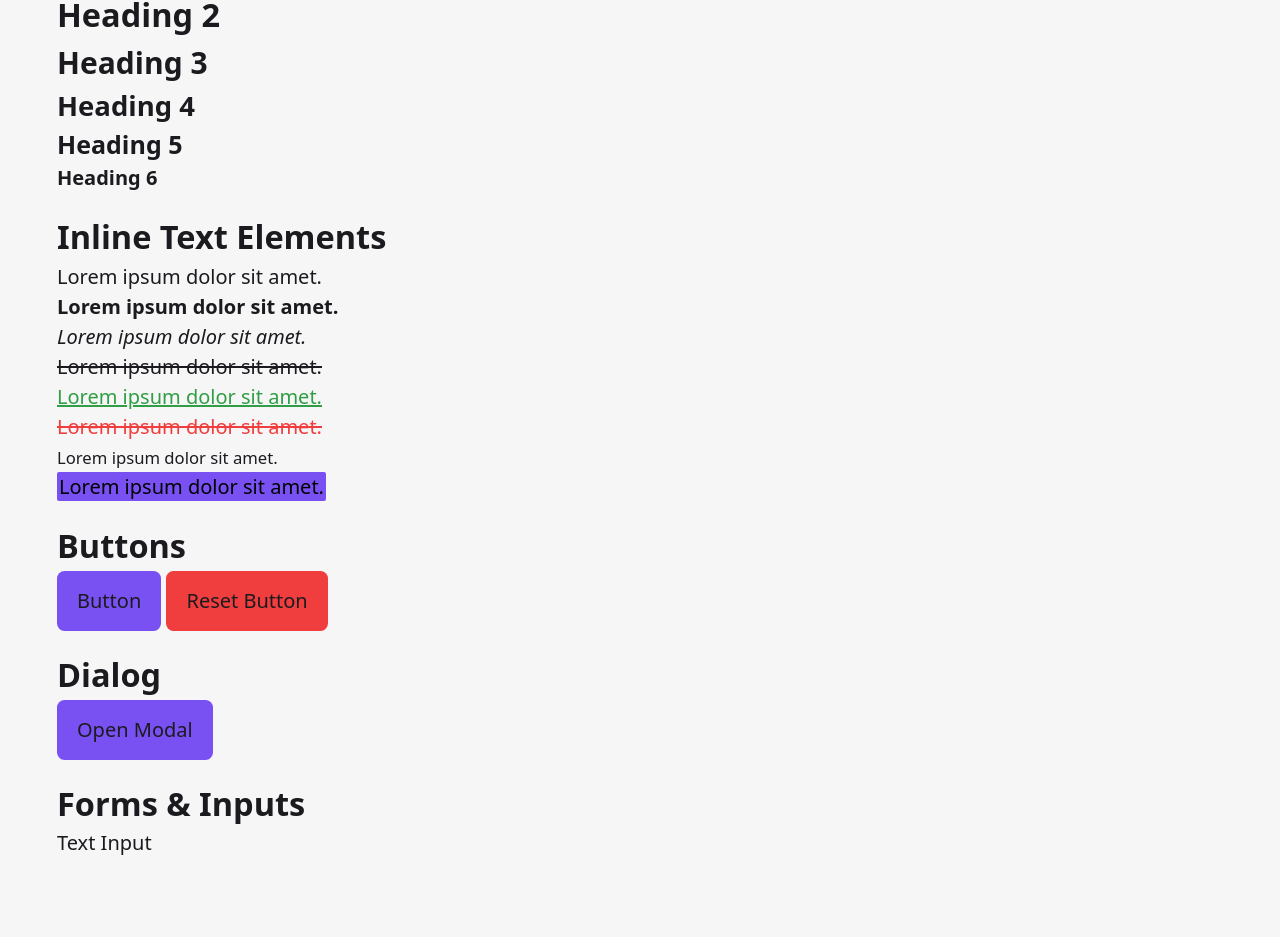
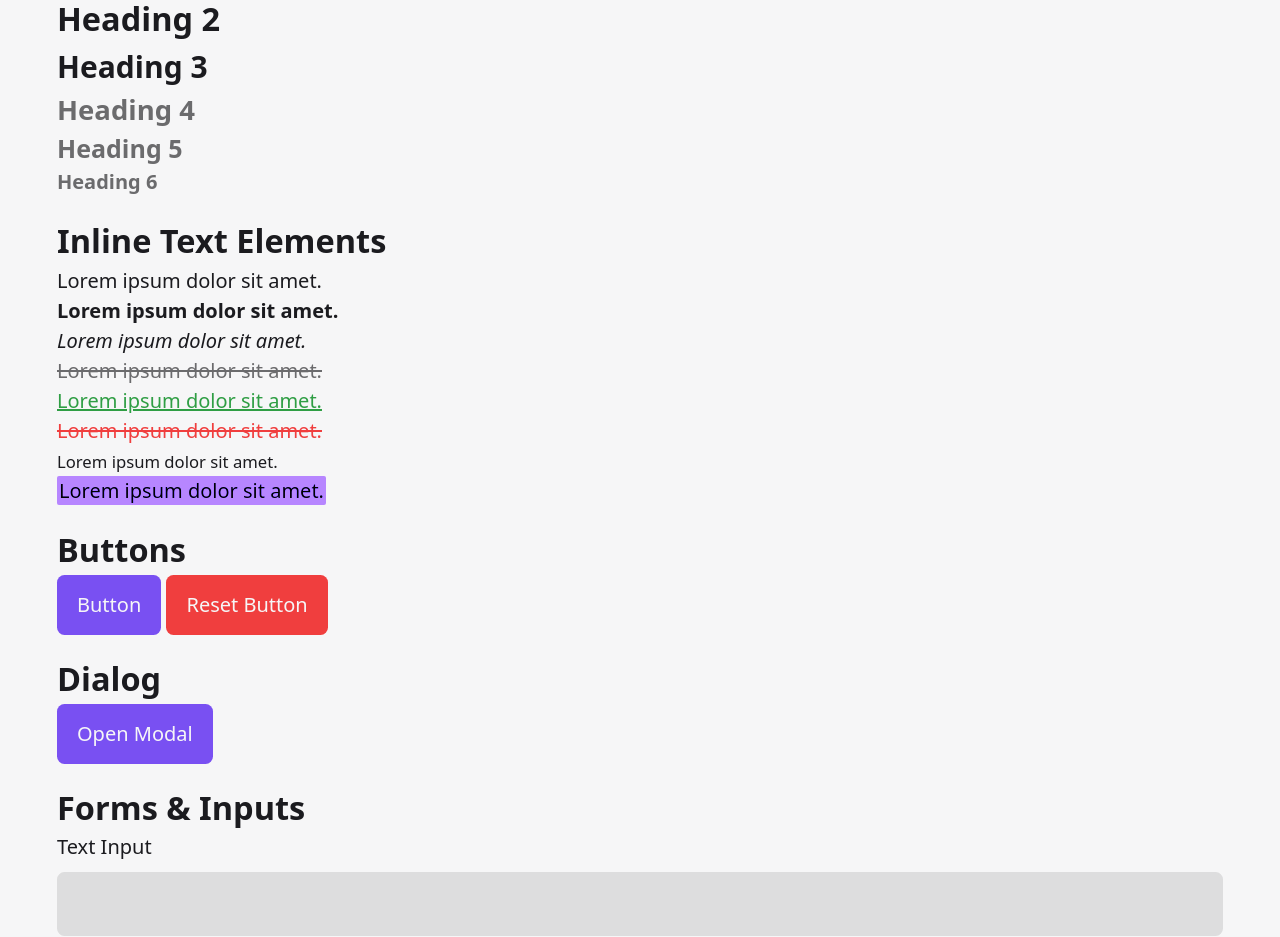
Before and after one commit to jamesspearsv/jump-css, a website: page index.html in a window 1280 px wide. Shown: the part 737-1674 px from the top of the page. Drawn offline with Linux system fonts and the light colour scheme; files whose address does not match are found by name.

Commit message:
Add easier to use alt colors

```diff
--- a/index.html
+++ b/index.html
@@ -10,13 +10,13 @@
       .VContainer article {
         height: 50px;
         width: 50px;
-        background-color: var(--clr-accent-500);
+        background-color: var(--clr-accent);
       }
 
       .HContainer.clr > article {
         height: auto;
         width: auto;
-        color: var(--clr-accent-500);
+        color: var(--clr-accent);
         padding: 0.375rem;
         border-radius: 3px;
       }
@@ -93,6 +93,7 @@
     </nav>
     <main class="main-demo">
       <section>
+        <!-- TODO: Update colors preview -->
         <h1>Colors</h1>
         <section class="HContainer clr">
           <article class="clr-main-100">clr-main-100</article>
--- a/src/parts/classes.css
+++ b/src/parts/classes.css
@@ -19,7 +19,8 @@ Jump.css can be used purely without any classes. These classes are provided to m
 }
 
 .hoverable:hover {
-  background-color: var(--clr-accent); /* TODO: Alt color */
+  background-color: var(--clr-accent-alt);
+  transition: background-color 200ms ease-in-out;
 }
 
 .focusable:focus-visible {
--- a/src/parts/clickables.css
+++ b/src/parts/clickables.css
@@ -5,15 +5,17 @@ input[type='submit'] {
   padding-block: var(--spacing-0);
   border-radius: var(--border-radius);
   border: none;
-  color: var(--clr-text);
+  color: var(--clr-light);
   font-size: 1rem;
   background-color: var(--clr-accent);
+
+  transition: background-color 200ms ease-in-out;
 }
 
 button:hover,
 input[type='submit']:hover {
   cursor: pointer;
-  background-color: var(--clr-accent); /* TODO: Alt color */
+  background-color: var(--clr-accent-alt); /* TODO: Alt color */
 }
 
 button[type='reset'] {
--- a/src/parts/components.css
+++ b/src/parts/components.css
@@ -121,7 +121,7 @@ dialog > article > button[type='reset']::after {
 
 /** CARDS */
 article {
-  background-color: var(--clr-bg); /* TODO: Alt color */
+  background-color: var(--clr-bg-alt); /* TODO: Alt color */
   padding: 1rem 1.25rem;
   border-radius: var(--border-radius);
   border: var(--border-style);
--- a/src/parts/font.css
+++ b/src/parts/font.css
@@ -34,11 +34,11 @@ h6 {
 h4,
 h5,
 h6 {
-  color: var(--clr-text); /* TODO: Alt color */
+  color: var(--clr-text-alt); /* TODO: Alt color */
 }
 
 s {
-  color: var(--clr-text); /* TODO: Alt color */
+  color: var(--clr-text-alt); /* TODO: Alt color */
 }
 
 ins {
@@ -50,7 +50,8 @@ del {
 }
 
 mark {
-  background-color: var(--clr-accent); /* TODO: Alt color */
+  background-color: var(--clr-accent-alt); /* TODO: Alt color */
+  filter: saturate(0.75) brightness(1.75);
   padding: 1px 2px;
   border-radius: 2px;
 }
--- a/src/parts/forms.css
+++ b/src/parts/forms.css
@@ -24,14 +24,14 @@ textarea {
   border: var(--border-style);
   padding: var(--spacing-0);
   border-radius: var(--border-radius);
-  background-color: var(--clr-bg); /* TODO: Alt color */
+  background-color: var(--clr-bg-alt); /* TODO: Alt color */
   width: 100%;
   font-size: var(--size-1);
 }
 
 input::placeholder,
 textarea::placeholder {
-  color: var(--clr-text); /* TODO: Alt color */
+  color: var(--clr-text-alt); /* TODO: Alt color */
 }
 
 textarea {
--- a/src/parts/properties.css
+++ b/src/parts/properties.css
@@ -1,63 +1,23 @@
 :root {
-  /*! TODO: Finish setting up new color system and refactor component parts */
-
   /** Customizable Color Properties */
   --clr-light: #f6f6f7;
   --clr-dark: #1b1b1f;
 
   --clr-bg: var(--clr-light);
+  --clr-bg-alt: color-mix(in srgb, var(--clr-bg), #000000 10%);
   --clr-text: var(--clr-dark);
+  --clr-text-alt: color-mix(in srgb, var(--clr-text), #ffffff 35%);
   --clr-accent: #7950f2;
+  --clr-accent-alt: color-mix(in srgb, var(--clr-accent), #000000 10%);
   --clr-danger: #f03e3e;
   --clr-success: #2f9e44;
 
-  /* TODO: Add alt colors */
-  /*
-  - [] bg alt
-  - [] text alt
-  - [] accent alt
-  */
-
   @media (prefers-color-scheme: dark) {
     --clr-bg: var(--clr-dark);
+    --clr-bg-alt: color-mix(in srgb, var(--clr-bg), #ffffff 10%);
     --clr-text: var(--clr-light);
+    --clr-text-alt: color-mix(in srgb, var(--clr-text), #000000 45%);
   }
-
-  /* Color system */
-  /* lighter variants */
-  /* --clr-main-04: color-mix(in oklch, var(--clr-main), #ffffff 90%);
-  --clr-main-03: color-mix(in oklch, var(--clr-main), #ffffff 75%);
-  --clr-main-02: color-mix(in oklch, var(--clr-main), #ffffff 60%);
-  --clr-main-01: color-mix(in oklch, var(--clr-main), #ffffff 45%); */
-
-  /* --clr-main-00: var(--clr-main);  */
-
-  /* darker variants */
-  /* --clr-main-10: color-mix(in oklch, var(--clr-main), #000000 20%);
-  --clr-main-20: color-mix(in oklch, var(--clr-main), #000000 35%);
-  --clr-main-30: color-mix(in oklch, var(--clr-main), #000000 50%);
-  --clr-main-40: color-mix(in oklch, var(--clr-main), #000000 65%); */
-
-  @media (prefers-color-scheme: dark) {
-    /* darker variants */
-    /* --clr-main-04: color-mix(in oklch, var(--clr-main), #000000 20%);
-    --clr-main-03: color-mix(in oklch, var(--clr-main), #000000 15%);
-    --clr-main-02: color-mix(in oklch, var(--clr-main), #000000 10%);
-    --clr-main-01: color-mix(in oklch, var(--clr-main), #000000 5%); */
-
-    /* --clr-main-00: var(--clr-main);  */
-
-    /* lighter variants */
-    /* --clr-main-10: color-mix(in oklch, var(--clr-main), #ffffff 45%);
-    --clr-main-20: color-mix(in oklch, var(--clr-main), #ffffff 60%);
-    --clr-main-30: color-mix(in oklch, var(--clr-main), #ffffff 75%);
-    --clr-main-40: color-mix(in oklch, var(--clr-main), #ffffff 90%); */
-  }
-
-  /** Accent color variations */
-  --clr-accent-400: color-mix(in oklch, var(--clr-accent), #ffffff 35%);
-  --clr-accent-500: var(--clr-accent); /* base */
-  --clr-accent-600: color-mix(in oklch, var(--clr-accent), #000000 5%);
 
   /** Font Properties  */
   --weight-normal: 400;
@@ -83,12 +43,6 @@
 
   /** Border & Outline Properties */
   --border-radius: 0.375rem;
-  --border-style: solid 1px var(--clr-bg); /* TODO: Alt color */
+  --border-style: solid 2px var(--clr-bg-alt);
   --outline-style: solid 3px var(--clr-accent);
 }
-
-/* @media (prefers-color-scheme: dark) {
-  :root {
-    --border-style: solid 1px var(--clr-main-20);
-  }
-} */
```
